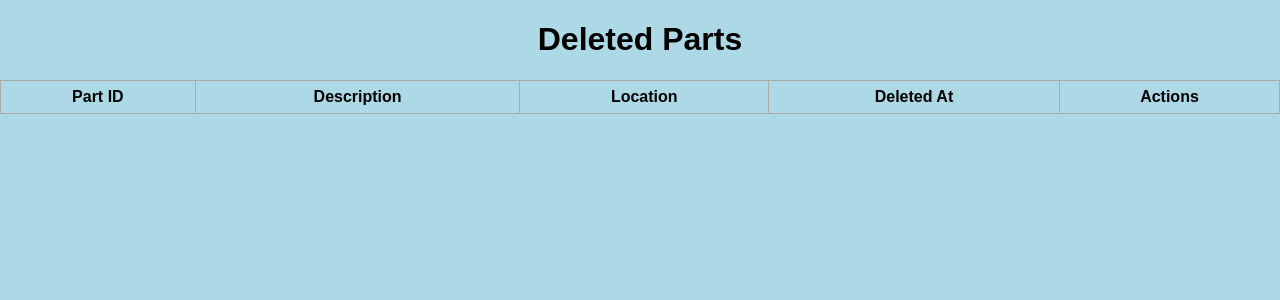
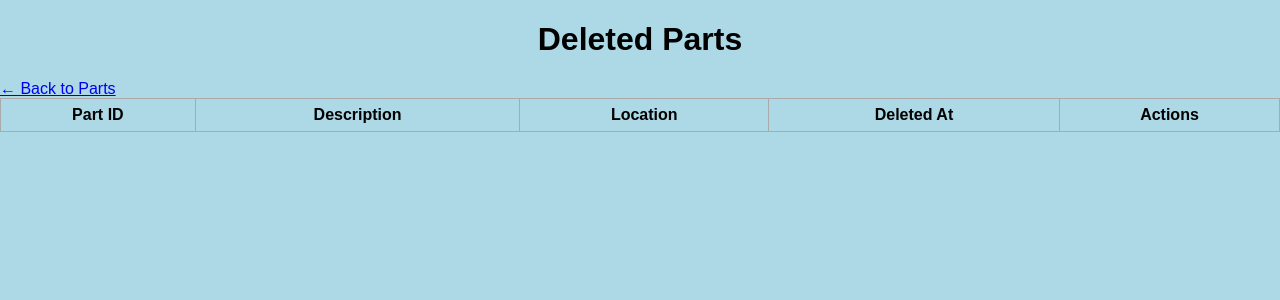
Before and after one commit to ndemarco/parts-locator, a Flask app: page /view_deleted_parts in a window 1280 px wide. Shown: the top 300 px of the page. Run offline with Flask 3, Linux system fonts and the light colour scheme; data that the repository does not hold is empty.

Commit message:
Add 'back to Parts' link

```diff
--- a/app/templates/deleted.html
+++ b/app/templates/deleted.html
@@ -7,6 +7,9 @@
 {% block body %}
     <div class="description">
         <h1 style="text-align: center">Deleted Parts</h1>
+        <div class="back-link">
+            <a href="{{ url_for('parts.index') }}">← Back to Parts</a>
+        </div>
         <table>
             <tr>
                 <th>Part ID</th>
@@ -23,7 +26,7 @@
                 <td>{{ part.deleted_at.strftime("%Y-%m-%d %H:%M") }}</td>
                 <td>
                     <form action="/undelete/{{ part.id }}" method="post">
-                        <button type="submit">Undo</button>
+                        <button type="submit">Undelete</button>
                     </form>
                 </td>
             </tr>
```
